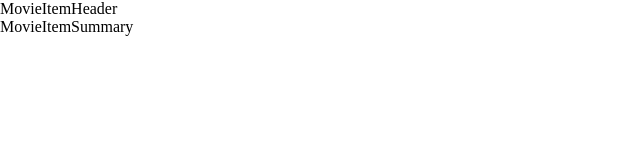
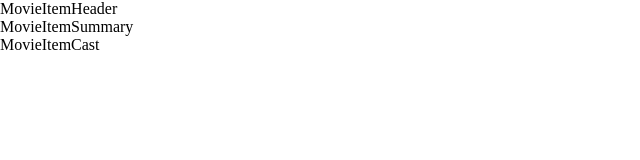
Before and after one commit to mackey7/movieWorld, a React (Create React App) app in the folder movie-world/: page /movie/8 in a window 1280 px wide. Shown: the top 160 px of the page, without its empty margins (0-640 px from the left). Built offline with nearby package versions, Linux system fonts and the light colour scheme.

Commit message:
create MovieItemCast file

```diff
--- a/movie-world/src/Pages/MovieItem/MovieItem.js
+++ b/movie-world/src/Pages/MovieItem/MovieItem.js
@@ -1,11 +1,13 @@
 import React from 'react'
 import { MovieItemHeader } from '../../components/MovieItemHeader/MovieItemHeader'
 import { MovieItemSummary } from '../../components/MovieItemSummary/MovieItemSummary'
+import { MovieItemCast } from '../../components/MovieItemCast/MovieItemCast'
 export const MovieItem = () => {
     return (
         <div>
             <MovieItemHeader />
             <MovieItemSummary />
+            <MovieItemCast />
         </div>
     )
 }
--- /dev/null
+++ b/movie-world/src/components/MovieItemCast/MovieItemCast.js
@@ -0,0 +1,9 @@
+import React from 'react'
+
+export const MovieItemCast = () => {
+    return (
+        <div>
+            MovieItemCast
+        </div>
+    )
+}
```
